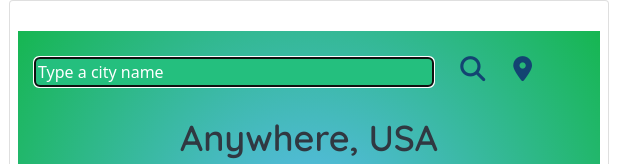
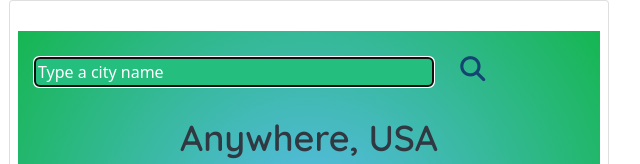
Before and after one commit to amanda-wenrich/Pro-Project, a plain HTML site: page index.html in a window 1280 px wide. Shown: the top 164 px of the page, 73-713 px from the left. Drawn offline with nearby package versions, Linux system fonts and the light colour scheme.

Commit message:
Update index.html

```diff
--- a/index.html
+++ b/index.html
@@ -35,7 +35,7 @@
           <form id="city-search-form">
             <input type="text" id="search-city" style="width: 400px" placeholder="Type a city name" autofocus />
             <button type="submit" id="search-city-button"><i class="fa-solid fa-magnifying-glass"></i></button>
-            <button type="submit" id="current-location-button"> <i class="fa-solid fa-location-dot"></i> </i></button>
+
           </form">
           <br />
           <div class="inner" style="width: 550px">
```
